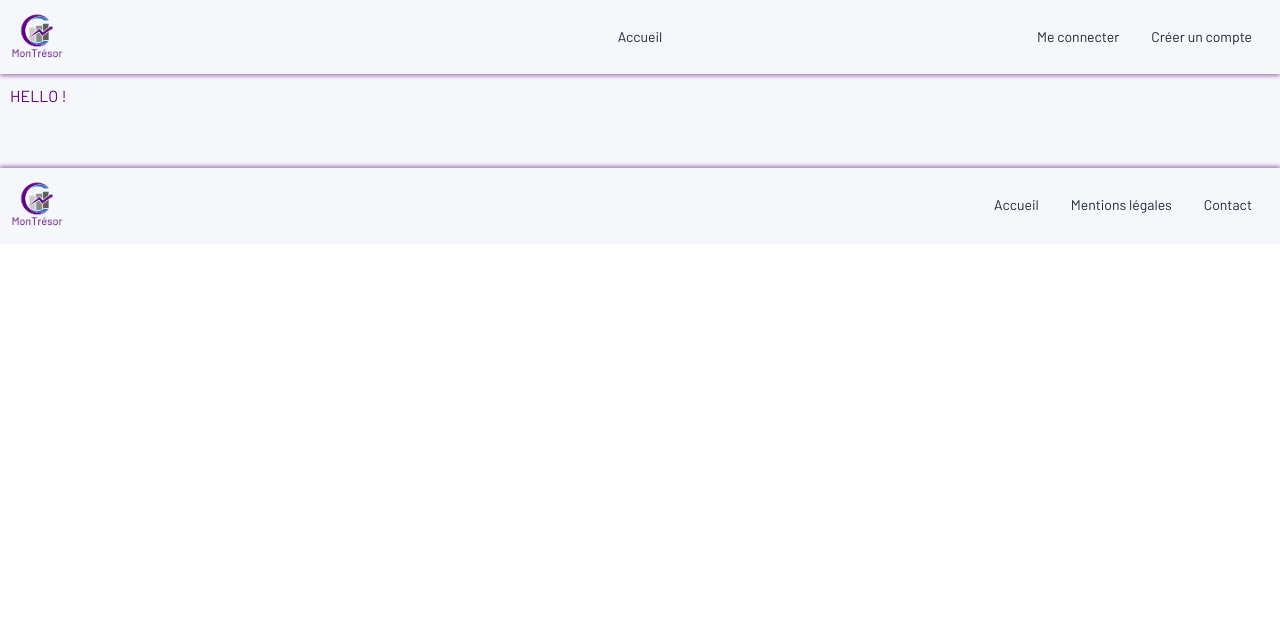
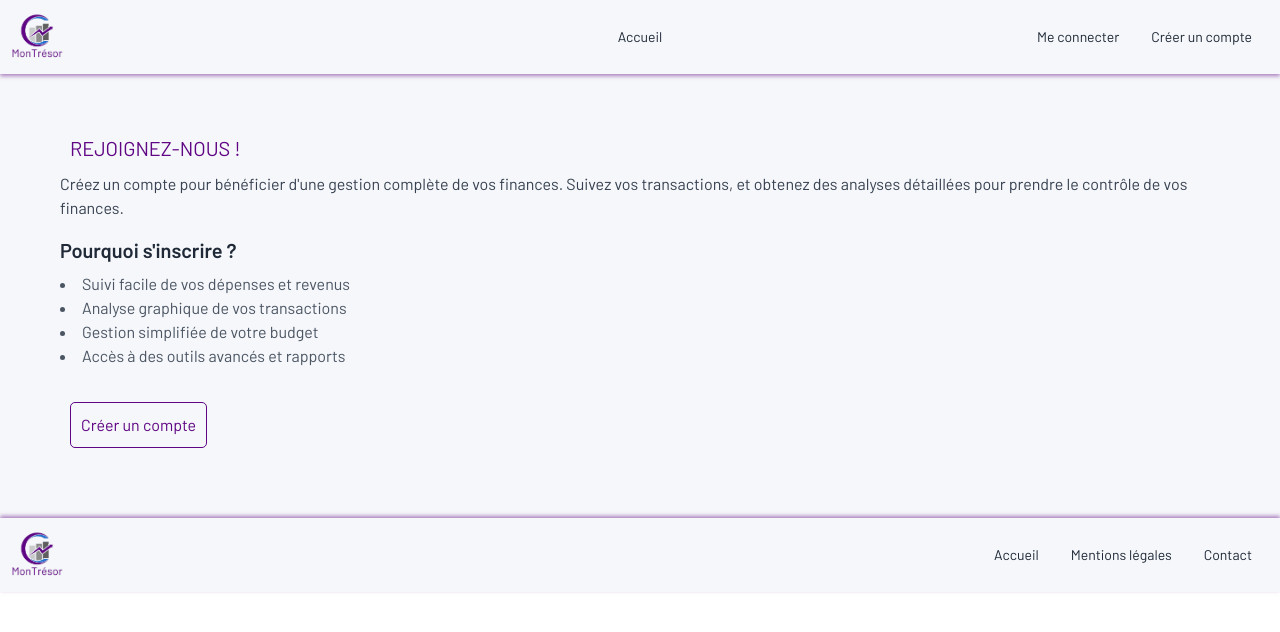
Before and after one commit to Smophmie/mon-tresor-front, a React (Create React App) app: page / in a window 1280 px wide. Shown: the top 632 px of the page. Built offline with nearby package versions, Linux system fonts and the light colour scheme.

Commit message:
page accueil hors connexion

```diff
--- /dev/null
+++ b/src/components/HompageForNonConnectedUser.jsx
@@ -0,0 +1,28 @@
+import React from 'react';
+import { Link } from 'react-router-dom';
+
+const HomepageForNonConnectedUser = () => {
+  return (
+    <div className="container">
+      <h1 className="text-xl">Rejoignez-nous !</h1>
+      <p className="text-gray-700 mb-4">
+        Créez un compte pour bénéficier d'une gestion complète de vos finances.
+        Suivez vos transactions, et obtenez des analyses détaillées pour prendre le contrôle de vos finances.
+      </p>
+      <div className="mb-6">
+        <h2 className="text-xl font-semibold mb-2">Pourquoi s'inscrire ?</h2>
+        <ul className="list-disc list-inside text-gray-600">
+          <li>Suivi facile de vos dépenses et revenus</li>
+          <li>Analyse graphique de vos transactions</li>
+          <li>Gestion simplifiée de votre budget</li>
+          <li>Accès à des outils avancés et rapports</li>
+        </ul>
+      </div>
+      <button className="">
+        <Link to="/register" className="">Créer un compte</Link>
+      </button>
+    </div>
+  );
+};
+
+export default HomepageForNonConnectedUser;
--- a/src/views/Homepage.jsx
+++ b/src/views/Homepage.jsx
@@ -1,13 +1,12 @@
 import React from 'react';
 import HomepageConnectedUser from "../components/HomepageForConnectedUser";
+import HomepageForNonConnectedUser from '../components/HompageForNonConnectedUser';
 
 const Homepage = ({ isAuthenticated }) => {
   return (
-    <div>
-      <h1>Hello !</h1>
-      <div style={{margin:'60px'}}>
-        {isAuthenticated && <HomepageConnectedUser />}
-        </div>
+    <div style={{margin:'60px'}}>
+      {isAuthenticated && <HomepageConnectedUser />}
+      {!isAuthenticated && <HomepageForNonConnectedUser />}
     </div>
   );
 };
```
